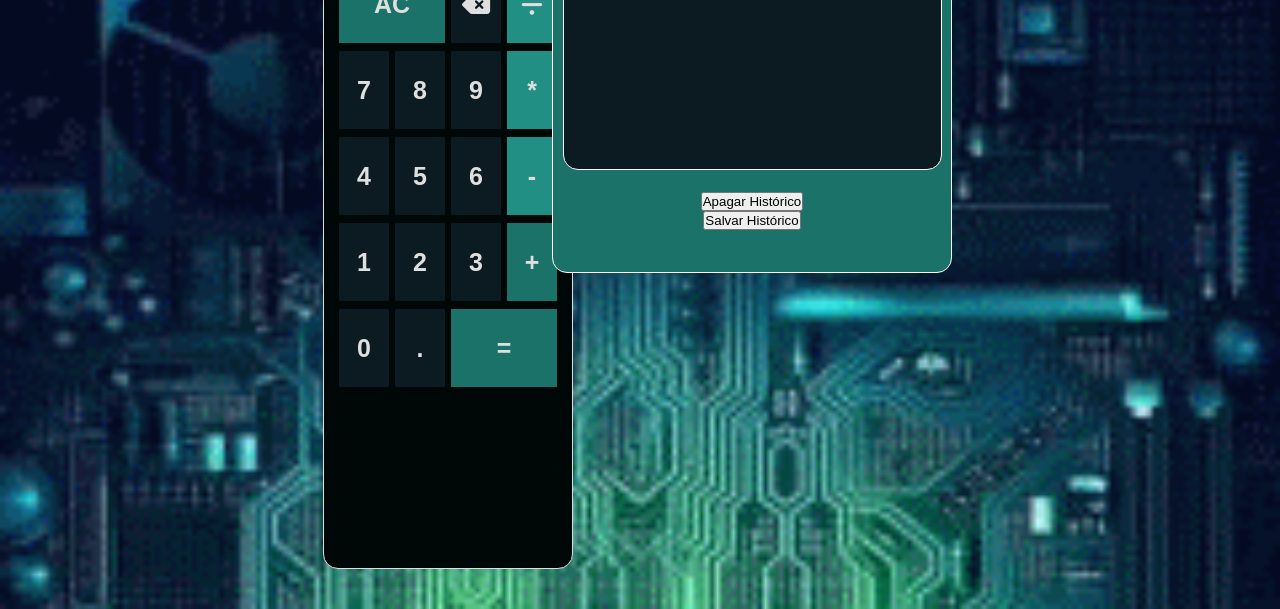
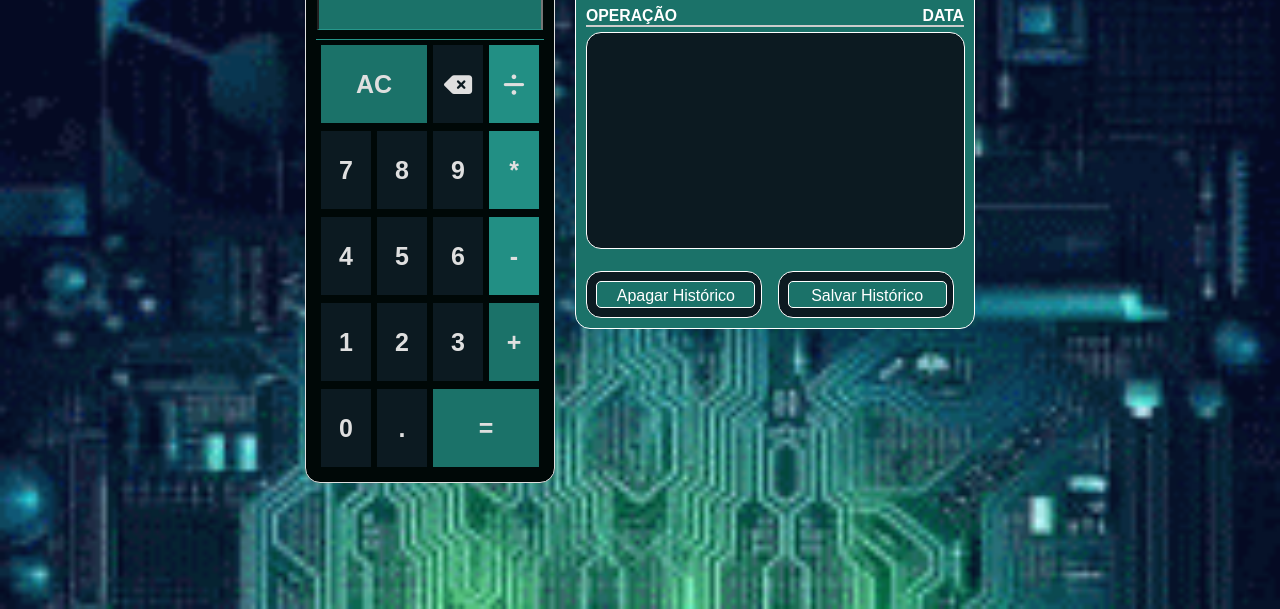
Before and after one commit to MaiaraSanto/Calculadora, a plain HTML site: page index.html in a window 1280 px wide. Shown: the part 191-800 px from the top of the page. Drawn offline with Linux system fonts and the light colour scheme.

Commit message:
Update styles.css

```diff
--- a/styles.css
+++ b/styles.css
@@ -6,9 +6,10 @@
 }
 
 .conteudo{
-
-  display: flexbox;
-  flex-direction: column;
+  display: flex;
+  justify-content: center;
+  align-items: flex-start;
+  padding: 20px;
 }
 
 body{
@@ -27,31 +28,40 @@ body{
 
 .calculator {
   width: 250px;
-  position: absolute;
-  top: 50%;
-  left: 35%;
-  transform: translate(-50%, -50%);
   border-radius: 15px;
   padding: 10px;
   background-color: #000807;
-  height: 90%;
   border: 1.9px solid #dfdfdf;
+  flex-direction: column;
+  align-items: center;
+  margin-right: 20px;
+  margin-top: 100px;
 }
+
 
 .history{
   width: 400px;
-  position: absolute;
-  top: 32%;
-  right: 10%;
-  transform: translate(-50%, -50%);
   border-radius: 15px;
   padding: 10px;
   background-color: #1b7269;
-  height: 52%;
   color: white;
   font-size: 19px;
   text-align: center;
   border: 1px solid white;
+  margin-top: 100px;
+}
+
+@media (max-width: 600px) {
+  .conteudo {
+    flex-direction: column;
+    align-items: center;
+  }
+
+  .calculator, .history {
+    width: 100px;
+    margin-right: 0;
+    margin-bottom: 20px;
+  }
 }
 
 h3{
@@ -117,6 +127,8 @@ table td {
   font-size: 35px;
   word-wrap: break-word;
   border-bottom: 1px solid #25968a;
+  width: 100%;
+
 }
 
 #display {
@@ -138,8 +150,8 @@ table td {
 #history-list td {
   border: 1px solid #ddd;
   padding: 8.8;
+  height: 49px;
   text-align: center;
-  height: 49px;
   border: 1px solid white;
   top: 100px;
 }
@@ -174,4 +186,48 @@ table td {
   display: flex;
   justify-content: space-between;
   align-items:center;
+  border-bottom: 2px solid #ccc;
+
+  margin-bottom: 5px;
 }
+
+.boton {
+  position: fixed;
+  bottom: 20px;
+  left: 50%;
+  transform: translateX(-50%);
+}
+
+
+.center-button {
+  display: inline-block;
+  margin-right: 10px; /* Espaçamento entre os botões */
+}
+
+.clear-button, .save-button {
+  padding: 5px 5px; /* Espaçamento interno do botão */
+  font-size: 16px; /* Tamanho da fonte do texto no botão */
+  background-color: #1b7269;
+  color: white;
+  cursor: pointer;
+  border-radius: 5px;
+  border: 1px solid white;
+  width: 159px;
+  height: 1.7em;
+}
+
+.clear-button:hover, .save-button:hover {
+  background-color: #228f84;
+}
+
+.center-button{
+  padding: 9px;
+  text-align: center;
+  color:white;
+   width: 176px;
+   height: 2.5em;
+   background-color:#0C1A21;
+   border-radius: 15px;
+   border: 1px solid white;
+   top: 400%;
+}
```
